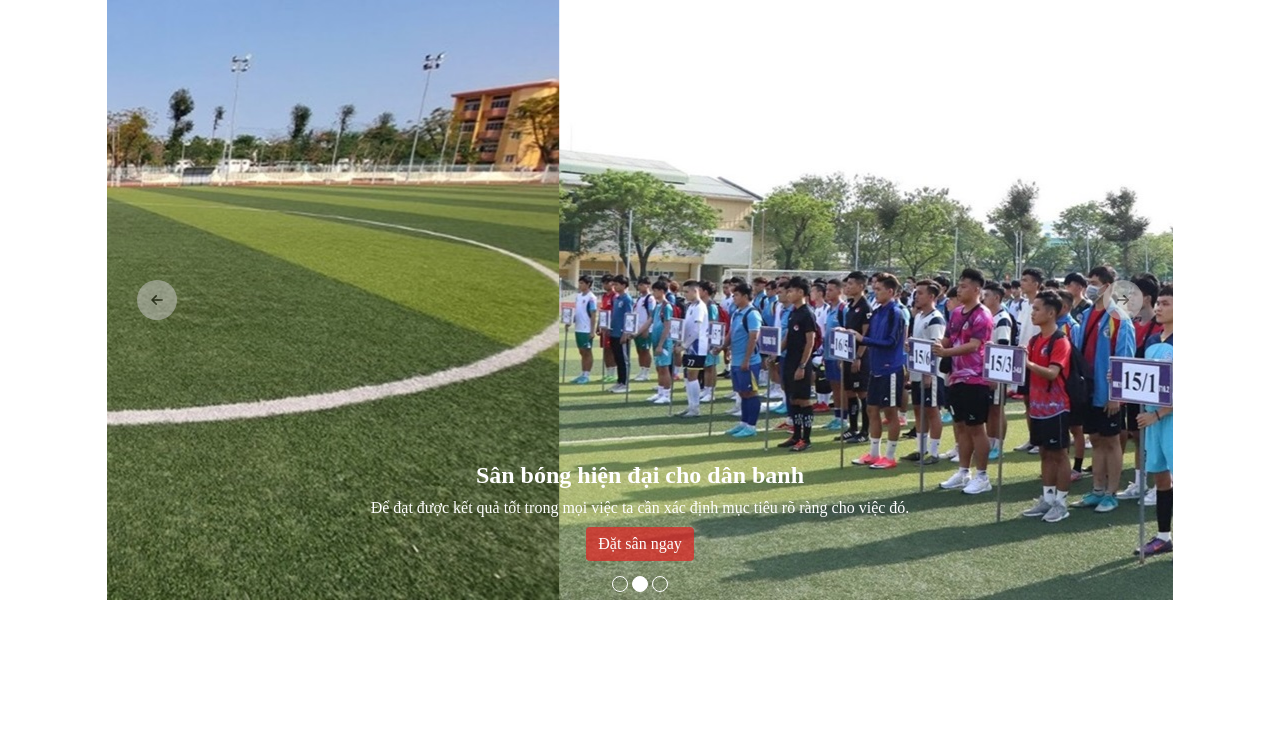
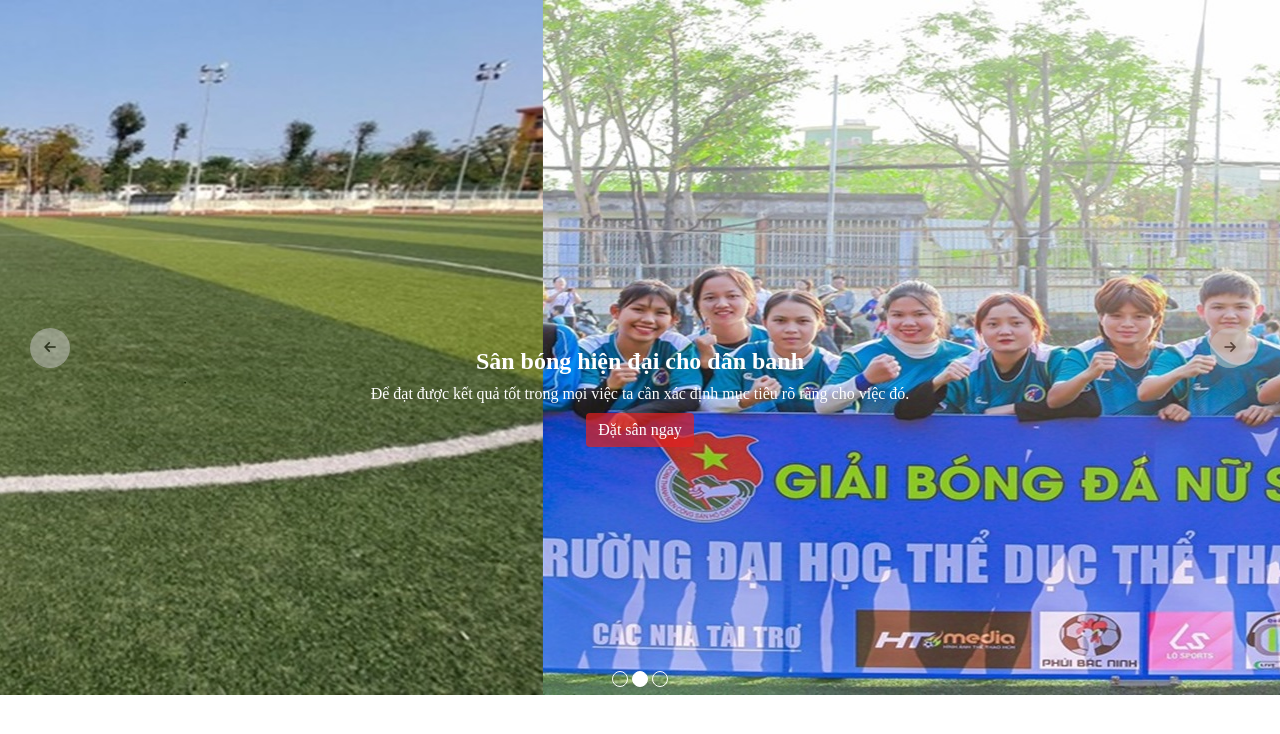
Before and after one commit to VoMinhLoi/HTML_CSS, a website: page Slide_image/index.html in a window 1280 px wide. Drawn offline with Linux system fonts and the light colour scheme.

Commit message:
Fix size image in paint to full screen.

```diff
--- a/Slide_image/index.html
+++ b/Slide_image/index.html
@@ -15,9 +15,9 @@
       }
       .slider {
         position: relative;
-        height: 600px;
-        width: 1066px;
-        margin: auto;
+        /* margin-top: 96px; */
+        height: 695px;
+        /* width: 1066px; */
       }
       @media screen and (max-width: 1065px) {
         .slider {
@@ -66,7 +66,7 @@
 
       .slider-content__context {
         position: absolute;
-        top: 77%;
+        top: 50%;
         text-align: center;
         width: 100%;
         color: white;
@@ -164,7 +164,13 @@
               >
             </div>
           </div>
-          <div class="slider-content-item__list-image"></div>
+          <div class="slider-content-item__list-image">
+            <!-- <img
+              class="slider-content-item__list-image-background"
+              src="test.jpg"
+              alt="slide image"
+            /> -->
+          </div>
         </div>
       </div>
       <div class="slider-navigation slider-navigation--after">
@@ -176,38 +182,39 @@
       </div>
       <ul class="slider-dots"></ul>
     </div>
+
     <script>
       var data = [
         {
           id: 1,
           name: "Slide image 1",
           description: "Description slide image 1",
-          imageURL: "9638119697360919956.jpg",
+          imageURL: "test.jpg",
         },
         {
           id: 2,
           name: "Slide image 2",
           description: "Description slide image 2",
-          imageURL: "1638471272291681066.jpg",
+          imageURL: "test2.jpg",
         },
-        // {
-        //   id: 3,
-        //   name: "Slide image 3",
-        //   description: "Description slide image 3",
-        //   imageURL: "9638119697360919956.jpg",
-        // },
+        {
+          id: 3,
+          name: "Slide image 3",
+          description: "Description slide image 3",
+          imageURL: "test3.jpg",
+        },
         // {
         //   id: 4,
         //   name: "Slide image 4",
         //   description: "Description slide image 4",
         //   imageURL: "1638471272291681066.jpg",
         // },
-        {
-          id: 5,
-          name: "Slide image 3",
-          description: "Description slide image 3",
-          imageURL: "1638462160919985141.jpg",
-        },
+        // {
+        //   id: 5,
+        //   name: "Slide image 3",
+        //   description: "Description slide image 3",
+        //   imageURL: "1638462160919985141.jpg",
+        // },
       ];
       sliderImage(0, data, 5000);
 
```
Also changed, not shown: Slide_image/22638470424382551907.jpg, Slide_image/test.jpg (added), Slide_image/test2.jpg (added), Slide_image/test3.jpg (added).
